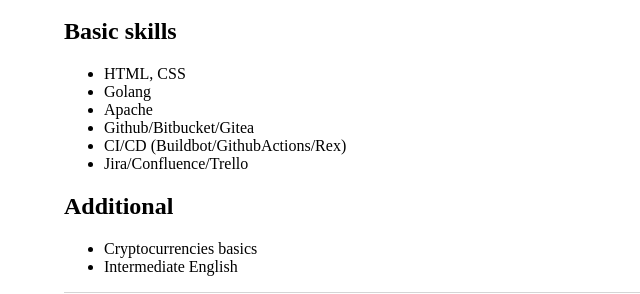
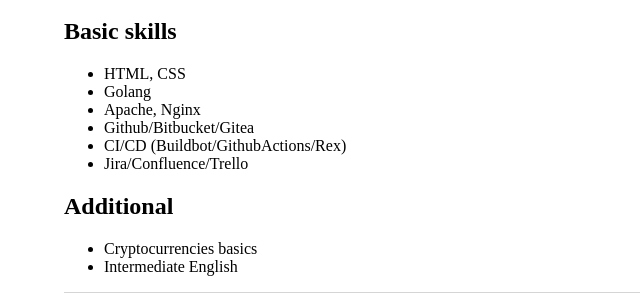
Before and after one commit to aa153/aa153.github.io, a Jekyll site: the page built from index.html, in a window 1280 px wide. Shown: the part 381-675 px from the top of the page, without its empty margins (128-768 px from the left). Built offline with Jekyll 4.4.1, drawn with Linux system fonts in a browser that asks for light colours.

Commit message:
Update index.html

```diff
--- a/index.html
+++ b/index.html
@@ -33,7 +33,7 @@ title: Perl developer CV
 		<ul>
 		<li>HTML, CSS</li>
 		<li>Golang</li>
-		<li>Apache</li>
+		<li>Apache, Nginx</li>
 		<li>Github/Bitbucket/Gitea</li>
 		<li>CI/CD (Buildbot/GithubActions/Rex)</li>
 		<li>Jira/Confluence/Trello</li>
```
